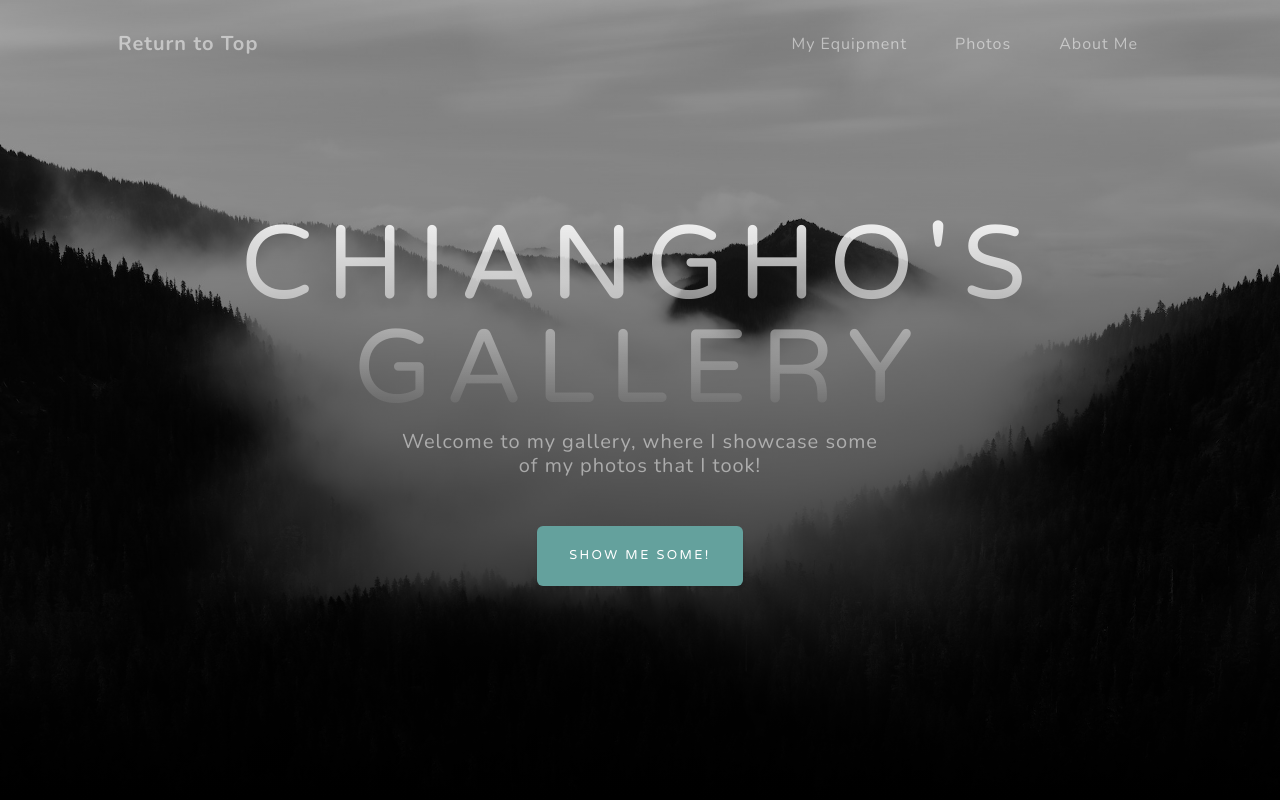
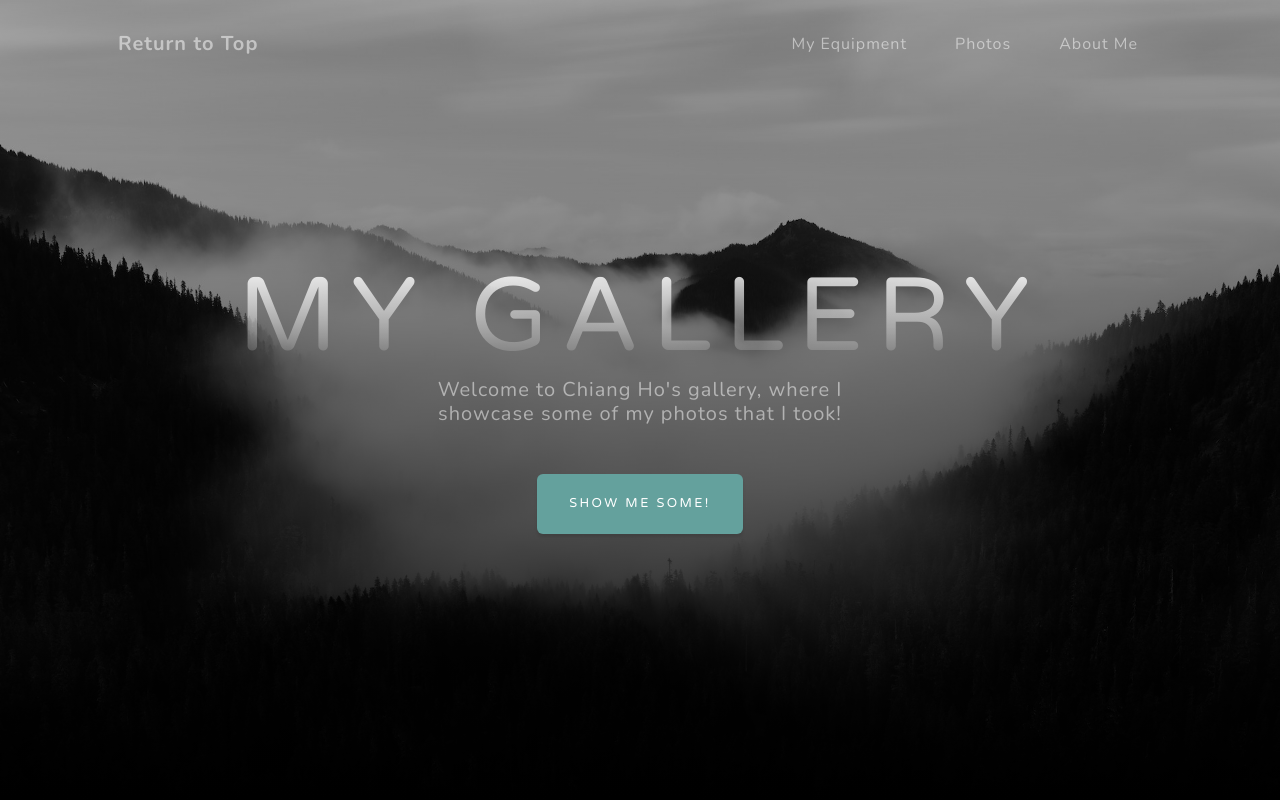
Before and after one commit to Joshua02230/Joshua02230.github.io, a plain HTML site: page index.html in a window 1280 px wide. Shown: the top 800 px of the page. Drawn offline with nearby package versions, Linux system fonts and the light colour scheme.

Commit message:
Minor text updates
small changes made to website text

```diff
--- a/index.html
+++ b/index.html
@@ -38,8 +38,8 @@
             <div class="container px-4 px-lg-5 d-flex h-100 align-items-center justify-content-center">
                 <div class="d-flex justify-content-center">
                     <div class="text-center">
-                        <h1 class="mx-auto my-0 text-uppercase">ChiangHo's Gallery</h1>
-                        <h2 class="text-white-50 mx-auto mt-2 mb-5">Welcome to my gallery, where I showcase some of my photos that I took!</h2>
+                        <h1 class="mx-auto my-0 text-uppercase">My Gallery</h1>
+                        <h2 class="text-white-50 mx-auto mt-2 mb-5">Welcome to Chiang Ho's gallery, where I showcase some of my photos that I took!</h2>
                         <a class="btn btn-primary" href="#about">Show me some!</a>
                     </div>
                 </div>
@@ -108,7 +108,7 @@
                 <div class="row gx-4 gx-lg-5">
                     <div class="col-md-10 col-lg-8 mx-auto text-center">
                         <i class="far fa-paper-plane fa-2x mb-2 text-white"></i>
-                        <h2 class="text-white mb-5">Subscribe to receive updates!</h2>
+                        <h2 class="text-white mb-5">Contact me!</h2>
                         <!-- * * * * * * * * * * * * * * *-->
                         <!-- * * SB Forms Contact Form * *-->
                         <!-- * * * * * * * * * * * * * * *-->
```
